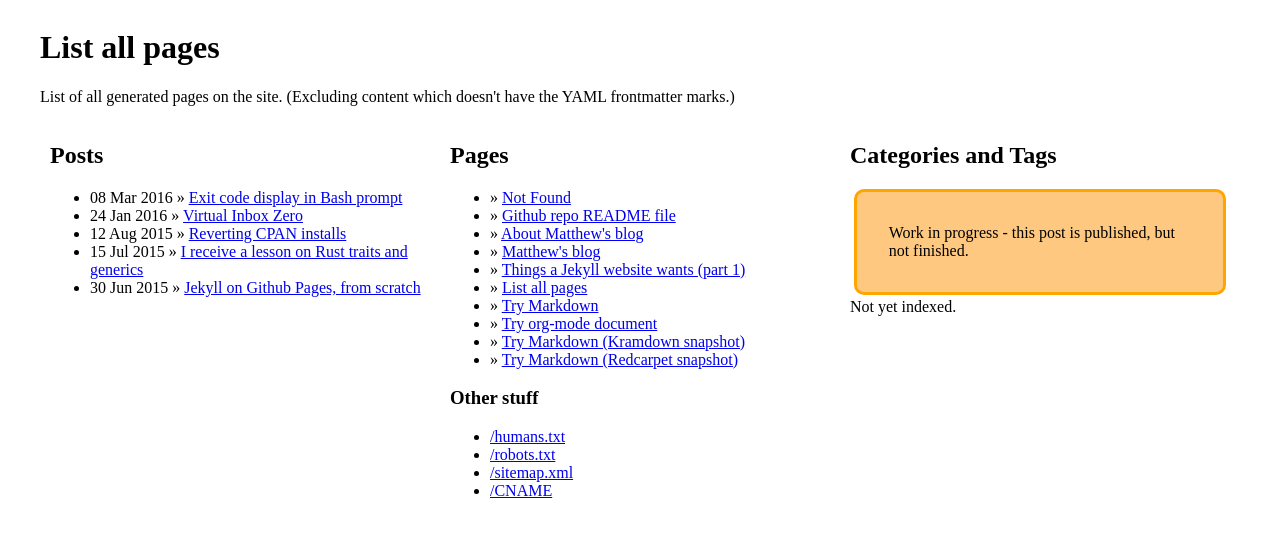
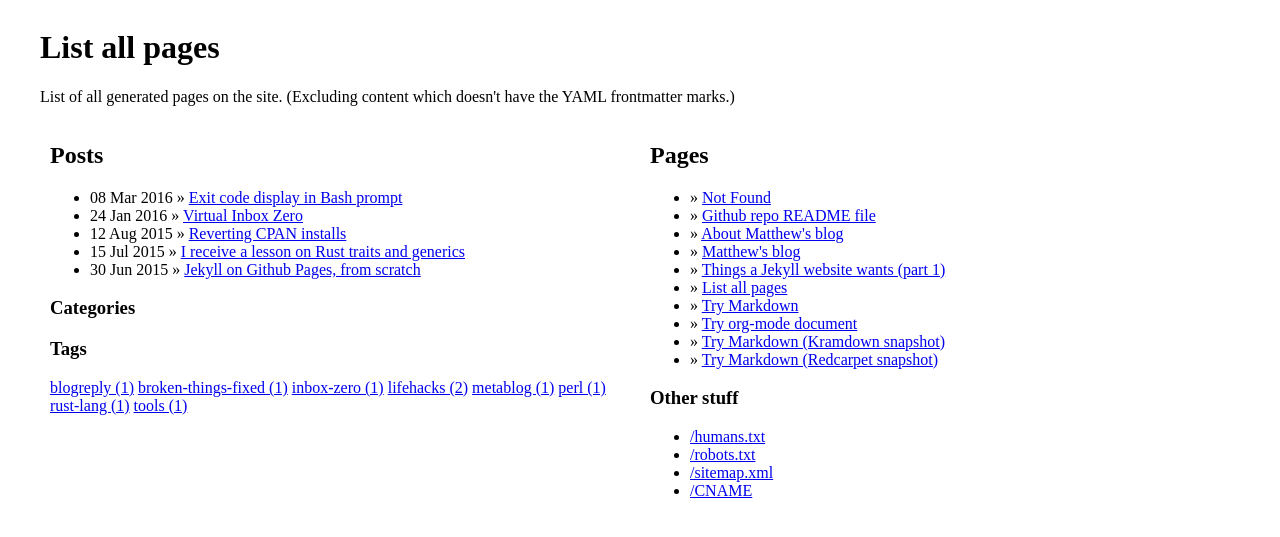
Before and after one commit to mcast/mcast.github.io, a Jekyll site: the page built from sitemap.html, in a window 1280 px wide. Shown: the top 537 px of the page. Built offline with Jekyll 4.4.1, drawn with Linux system fonts in a browser that asks for light colours.

Commit message:
sitemap - list tags, cats & posts in them
only posts are listed by tag & category (jekyll 3.1.2)

```diff
--- a/assets/application.css
+++ b/assets/application.css
@@ -26,6 +26,9 @@
 div.copyright   { color: grey }
 div.copyright a { color: grey }
 
+.match-target-show { display: none }
+.match-target-show:target { display: block }
+
 pre.debug:before {
     content: "Debug dump";
     display: block;
--- a/sitemap.html
+++ b/sitemap.html
@@ -7,11 +7,45 @@
   <h1>{{ page.title }}</h1>
   <p> List of all generated pages on the site.  (Excluding content which doesn't have the YAML frontmatter marks.) </p>
 
-  <div class="grid-33"><h2>Posts</h2>
+  <div class="grid-50"><h2>Posts</h2>
   {% include ul--posts.html posts=site.posts %}
+
+  <h3> Categories </h3>
+  {% assign catlist = '' | split: '.' %}
+  {% for cat in site.categories %}
+    {% assign catname = cat | first %}
+    {% assign catlist = catlist | push: catname %}
+  {% endfor %}
+  {% assign catlist = catlist | sort %}
+  {% include ul--categories.html catlist=catlist all=site.categories %}
+
+  {% for cat in site.categories %}
+    {% assign catname = cat | first %}
+    <div id="cat--{{ catname | slugify }}" class="match-target-show">
+      {% assign catposts = site.categories[catname] %}
+      {% include ul--posts.html posts=catposts %}
+    </div>
+  {% endfor %}
+
+  <h3> Tags </h3>
+  {% assign taglist = '' | split: '.' %}
+  {% for tag in site.tags %}
+    {% assign tagname = tag | first %}
+    {% assign taglist = taglist | push: tagname %}
+  {% endfor %}
+  {% assign taglist = taglist | sort %}
+  {% include ul--tags.html taglist=taglist %}
+
+  {% for tag in site.tags %}
+    {% assign tagname = tag | first %}
+    <div id="t--{{ tagname | slugify }}" class="match-target-show">
+      {% assign tagposts = site.tags[tagname] %}
+      {% include ul--posts.html posts=tagposts %}
+    </div>
+  {% endfor %}
   </div>
 
-  <div class="grid-33"><h2>Pages</h2>
+  <div class="grid-50"><h2>Pages</h2>
   {% include ul--pages.html %}
 
   <h3> Other stuff </h3>
@@ -22,9 +56,4 @@
     <li> <a href="{{ site.baseurl }}/CNAME"> /CNAME </a> </li>
   </ul>
   </div>
-
-  <div class="grid-33"><h2> Categories and Tags </h2>
-  {% include div-WiP.html %}
-  Not yet indexed.
-  </div>
 </main>
```
